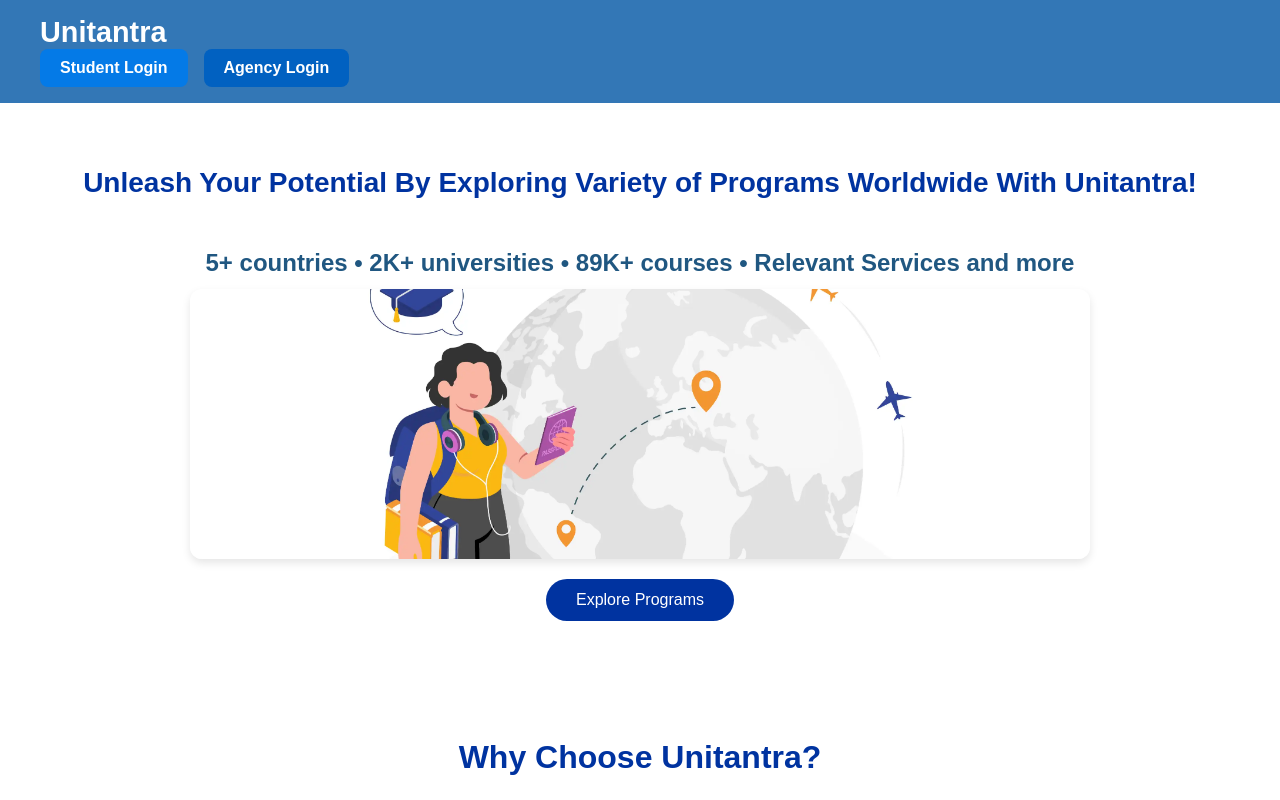
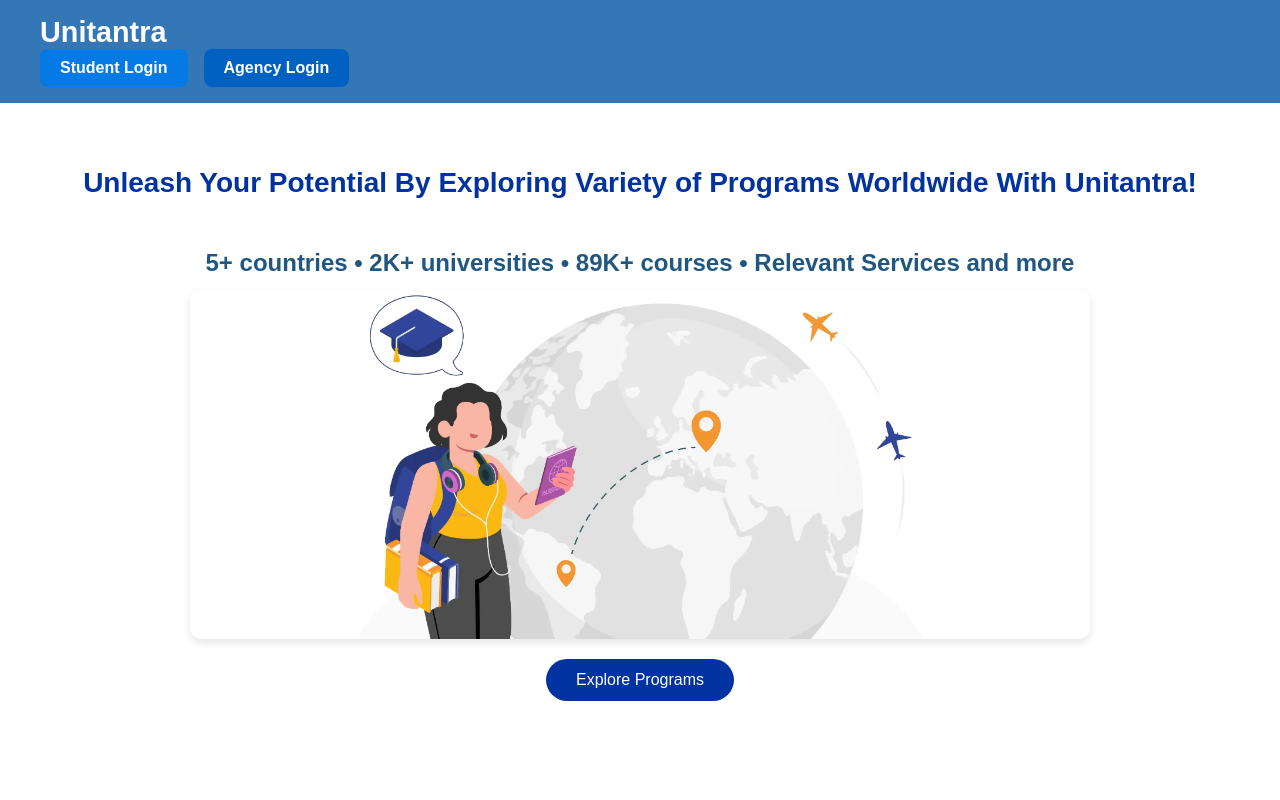
Before and after one commit to AvantiChouknis29/Unitantra-The-final, a React (Vite) app in the folder client/: page / in a window 1280 px wide. Shown: the top 800 px of the page. Built offline with nearby package versions, Linux system fonts and the light colour scheme; no server answers.

Commit message:
Update Home.css

```diff
--- a/client/src/pages/Home.css
+++ b/client/src/pages/Home.css
@@ -95,7 +95,7 @@
 .student-image {
   width: 100%;
   max-width: 100%;
-  height: 270px;
+  height: 350px;
   border-radius: 12px;
   box-shadow: 0 4px 8px rgba(0,0,0,0.1);
   object-fit: cover;
@@ -197,7 +197,7 @@
 
 }
 .feature-image, .student-image {
-  /* width: 100%; */
-  /* max-width: 60%; */
+  width: 100%;
+  max-width: 100%;
   object-fit: cover;
 }
```
